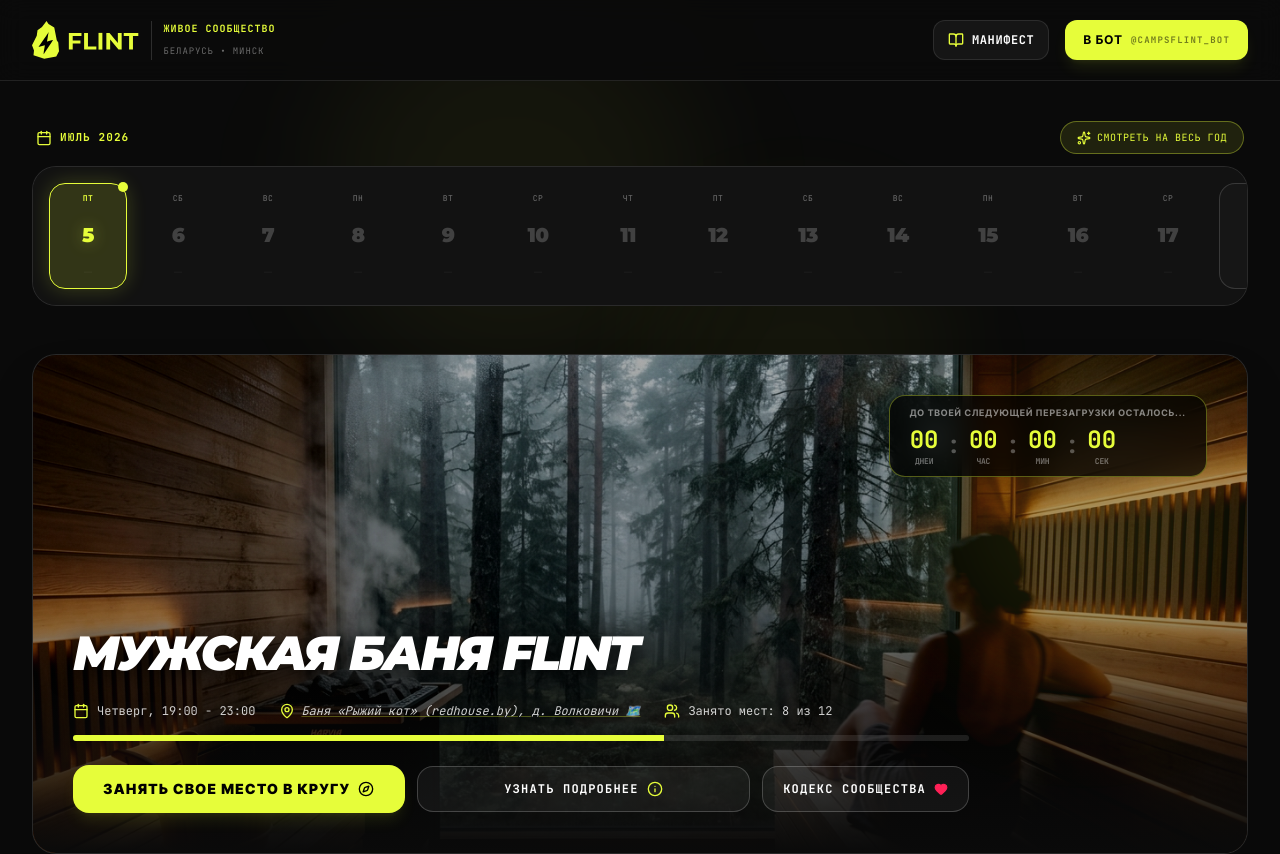
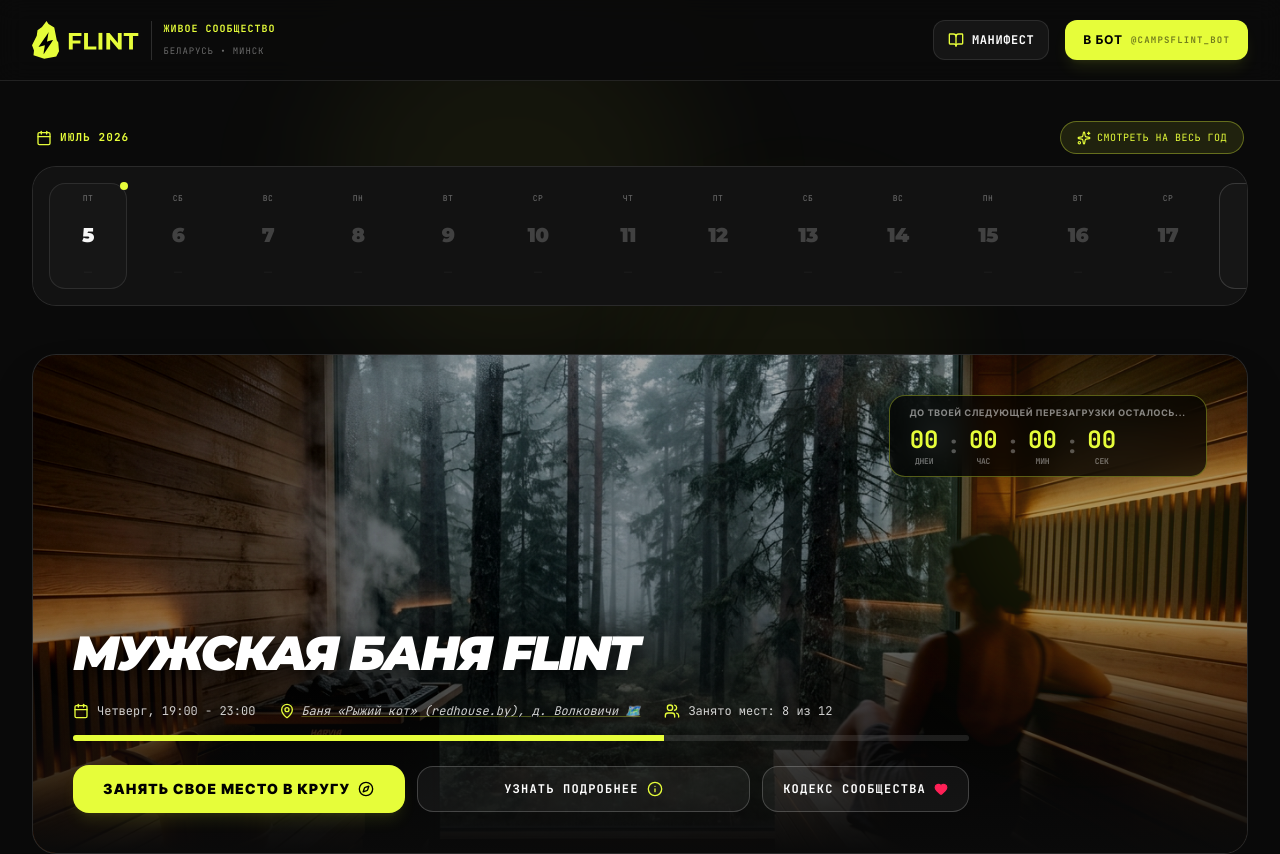
Before and after one commit to Artemewww/flint-live-in-moment, a React (Vite) app: page / in a window 1280 px wide. Shown: the top 854 px of the page. Built offline with nearby package versions, Linux system fonts and the light colour scheme.

Commit message:
fix: убран визуальный шум сегодня - только пульсирующая точка + пульсация цифры

```diff
--- a/src/components/CalendarGrid.tsx
+++ b/src/components/CalendarGrid.tsx
@@ -219,35 +219,33 @@ export default function CalendarGrid({ events, selectedEventId, onSelectEvent }:
                 className={`
                   h-[106px] w-[78px] rounded-2xl border flex flex-col justify-between items-center p-2 transition-all outline-none cursor-pointer relative
                   ${isToday
-                    ? 'border-brand bg-brand/15 text-white shadow-[0_0_20px_rgba(230,253,58,0.2)]'
+                    ? 'border-white/10 bg-[#161616] text-white'
                     : hasEvents && isSelected
-                      ? 'border-brand bg-brand/10 text-white shadow-[0_0_15px_rgba(230,253,58,0.15)]'
+                      ? 'border-brand/50 bg-brand/5 text-white'
                       : hasEvents
                         ? 'border-white/15 hover:border-brand/50 bg-[#161616] text-white hover:bg-[#1E1E1E]'
                         : 'border-transparent text-white/20 hover:bg-white/5 hover:text-white/50'
                   }
                 `}
               >
-                {/* TODAY pulsing dot */}
+                {/* TODAY pulsing dot — единственный акцент */}
                 {isToday && (
                   <div className="absolute -top-0.5 -right-0.5 flex items-center justify-center" title="Сегодня">
-                    <span className="relative flex h-2.5 w-2.5">
-                      <span className="animate-ping absolute inline-flex h-full w-full rounded-full bg-brand opacity-75"></span>
-                      <span className="relative inline-flex rounded-full h-2.5 w-2.5 bg-brand"></span>
+                    <span className="relative flex h-2 w-2">
+                      <span className="animate-ping absolute inline-flex h-full w-full rounded-full bg-brand opacity-60"></span>
+                      <span className="relative inline-flex rounded-full h-2 w-2 bg-brand"></span>
                     </span>
                   </div>
                 )}
 
-                {/* Weekday */}
-                <span className={`text-[8px] font-mono uppercase tracking-wider ${
-                  isToday ? 'text-brand font-black' : 'text-white/40'
-                }`}>
+                {/* Weekday — без акцента */}
+                <span className="text-[8px] font-mono uppercase tracking-wider text-white/40">
                   {weekday}
                 </span>
 
-                {/* Day number — сегодня жирно и ярко */}
+                {/* Day number — мягкая пульсация цифры */}
                 <span className={`text-xl font-display font-black leading-none tracking-tight ${
-                  isToday ? 'text-brand drop-shadow-[0_0_8px_rgba(230,253,58,0.3)]' : ''
+                  isToday ? 'text-white animate-pulse' : ''
                 }`}>
                   {dayNum}
                 </span>
```
